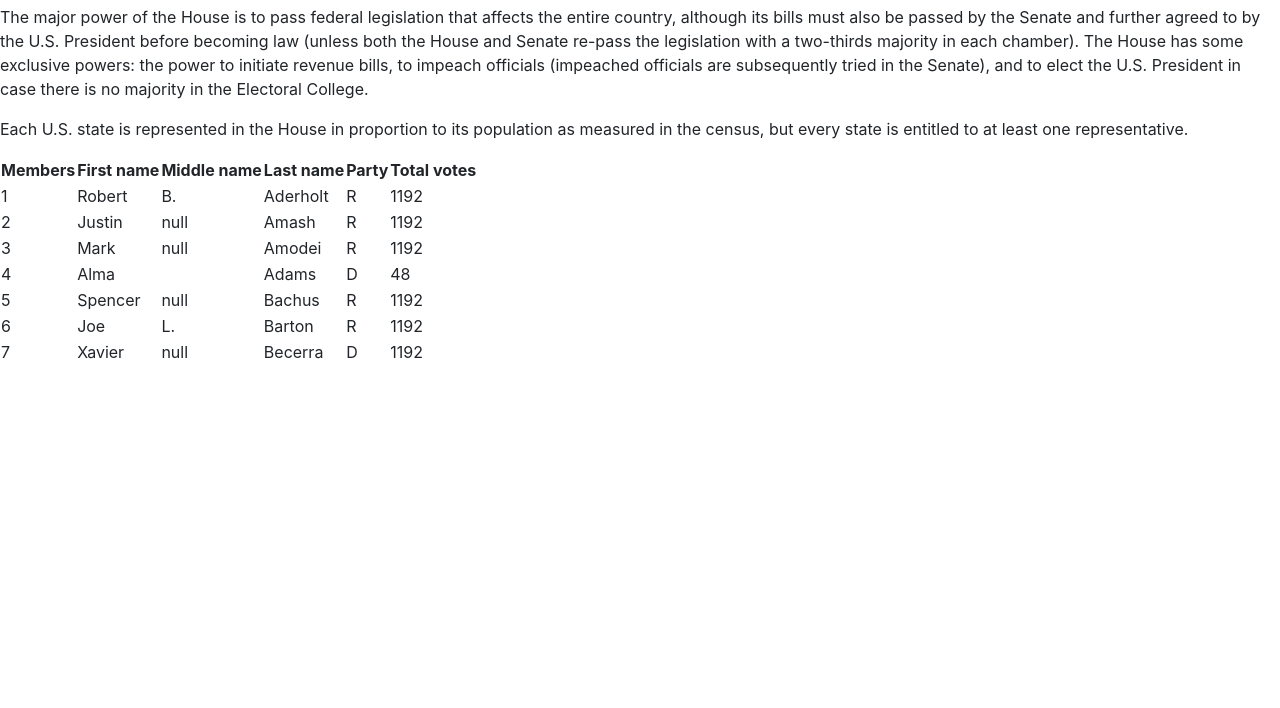
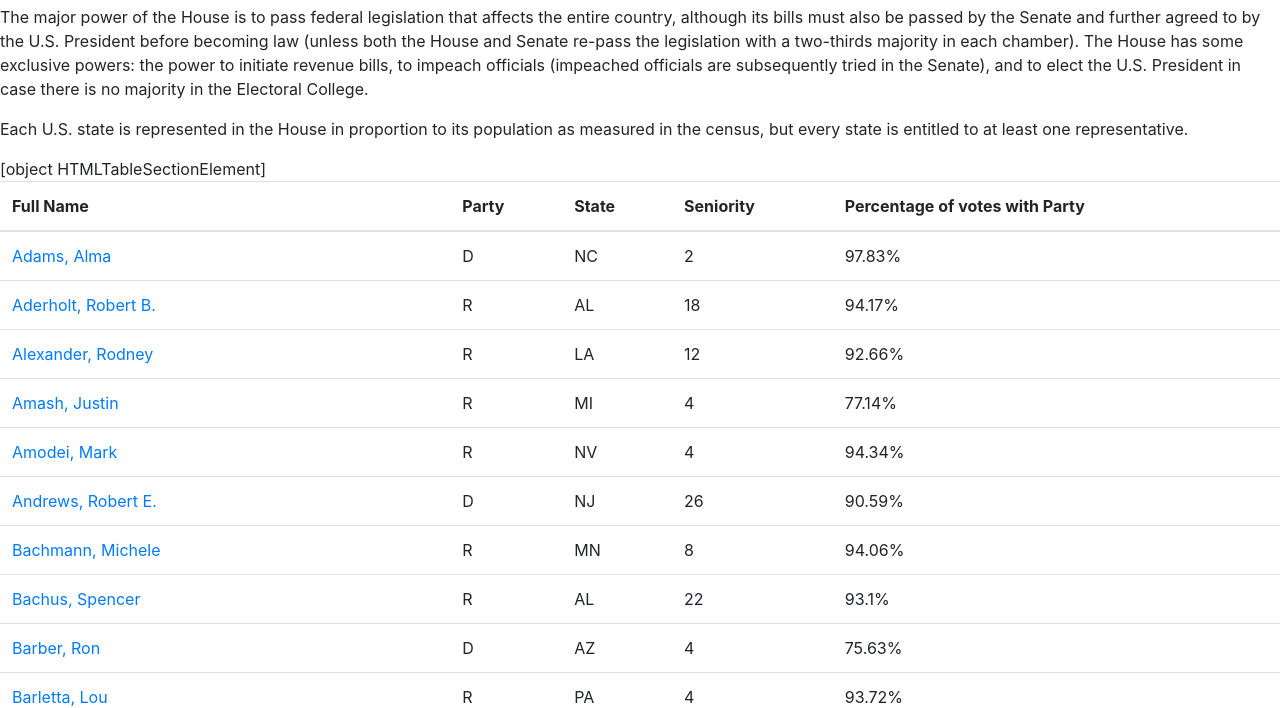
Before and after one commit to tomasshiao/modulo2, a plain HTML site: page house-data.html in a window 1280 px wide. Shown: the part 99-807 px from the top of the page. Drawn offline with nearby package versions, Linux system fonts and the light colour scheme.

Commit message:
+ tablas en house

```diff
--- a/Script/main.js
+++ b/Script/main.js
@@ -1,7 +1,8 @@
 var hallo = JSON.stringify(data,null,2);
 var tableHead = document.createElement("thead");
 var tableBody = document.createElement("tbody");
-document.getElementById("senate-data").innerHTML = tableHead += '<tr><th>Full Name</th><th>Party</th><th>State</th><th>Seniority</th><th>Percentage of votes with Party</th></tr>';
+
+document.getElementById("tablas").innerHTML = tableHead += '<tr><th>Full Name</th><th>Party</th><th>State</th><th>Seniority</th><th>Percentage of votes with Party</th></tr>';
 var fullName;
 var senators = data.results[0].members.forEach(function(u) {
   var tableRow = tableBody.insertRow();
@@ -20,4 +21,4 @@ var senators = data.results[0].members.forEach(function(u) {
   tableRow.insertCell(4).appendChild(document.createTextNode(u.votes_with_party_pct + "%"));
 });
 
-document.getElementById("senate-data").appendChild(tableBody);
+document.getElementById("tablas").appendChild(tableBody);
--- a/house-data.html
+++ b/house-data.html
@@ -32,81 +32,15 @@
             <h2>Congressmen</h2>
             <p>The major power of the House is to pass federal legislation that affects the entire country, although its bills must also be passed by the Senate and further agreed to by the U.S. President before becoming law (unless both the House and Senate re-pass the legislation with a two-thirds majority in each chamber). The House has some exclusive powers: the power to initiate revenue bills, to impeach officials (impeached officials are subsequently tried in the Senate), and to elect the U.S. President in case there is no majority in the Electoral College.</p>
             <p>Each U.S. state is represented in the House in proportion to its population as measured in the census, but every state is entitled to at least one representative. </p>
-       	    <table>
-                <thead>
-                    <tr>
-                        <th>Members</th>
-                        <th>First name</th>
-                        <th>Middle name</th>
-                        <th>Last name</th>
-                        <th>Party</th>
-                        <th>Total votes</th>
-                    </tr>
-                </thead>
-                <tbody>
-                    <tr>
-                        <td>1</td>
-                        <td>Robert</td>
-                        <td>B.</td>
-                        <td>Aderholt</td>
-                        <td>R</td>
-                        <td>1192</td>
-                    </tr>
-                    <tr>
-                        <td>2</td>
-                        <td>Justin</td>
-                        <td>null</td>
-                        <td>Amash</td>
-                        <td>R</td>
-                        <td>1192</td>
-                    </tr>
-                    <tr>
-                        <td>3</td>
-                        <td>Mark</td>
-                        <td>null</td>
-                        <td>Amodei</td>
-                        <td>R</td>
-                        <td>1192</td>
-                    </tr>
-                    <tr>
-                        <td>4</td>
-                        <td>Alma</td>
-                        <td></td>
-                        <td>Adams</td>
-                        <td>D</td>
-                        <td>48</td>
-                    </tr>
-                    <tr>
-                        <td>5</td>
-                        <td>Spencer</td>
-                        <td>null</td>
-                        <td>Bachus</td>
-                        <td>R</td>
-                        <td>1192</td>
-                    </tr>
-                    <tr>
-                        <td>6</td>
-                        <td>Joe</td>
-                        <td>L.</td>
-                        <td>Barton</td>
-                        <td>R</td>
-                        <td>1192</td>
-                    </tr>
-                    <tr>
-                        <td>7</td>
-                        <td>Xavier</td>
-                        <td>null</td>
-                        <td>Becerra</td>
-                        <td>D</td>
-                        <td>1192</td>
-                    </tr>
-                </tbody>
-            </table>
+
 	    </div>
-      <table id="house-data">
+      <table  class="table" id="tablas">
 
       </table>
-      <script src="pro-congress-113-house.js"></script>
+      <footer>
+        <p class="text-center">ⓒ2016 TGIF | All Rights Reserved</p>
+      </footer>
+      <script src="script/pro-congress-113-house.js"></script>
       <script src="script/main.js"></script>
       <script src="https://code.jquery.com/jquery-3.3.1.slim.min.js" integrity="sha384-q8i/X+965DzO0rT7abK41JStQIAqVgRVzpbzo5smXKp4YfRvH+8abtTE1Pi6jizo" crossorigin="anonymous"></script>
       <script src="https://cdnjs.cloudflare.com/ajax/libs/popper.js/1.14.7/umd/popper.min.js" integrity="sha384-UO2eT0CpHqdSJQ6hJty5KVphtPhzWj9WO1clHTMGa3JDZwrnQq4sF86dIHNDz0W1" crossorigin="anonymous"></script>
```
Also changed, not shown: senate-data.html (+1 -1 lines).
